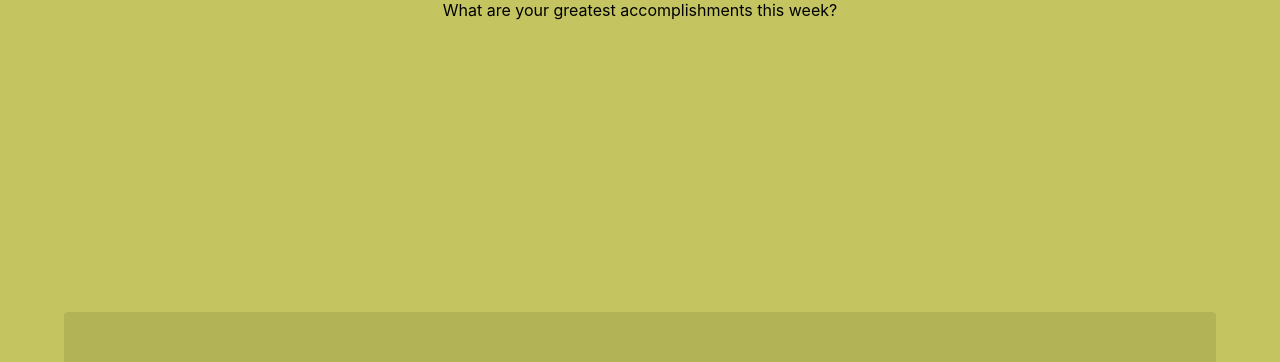
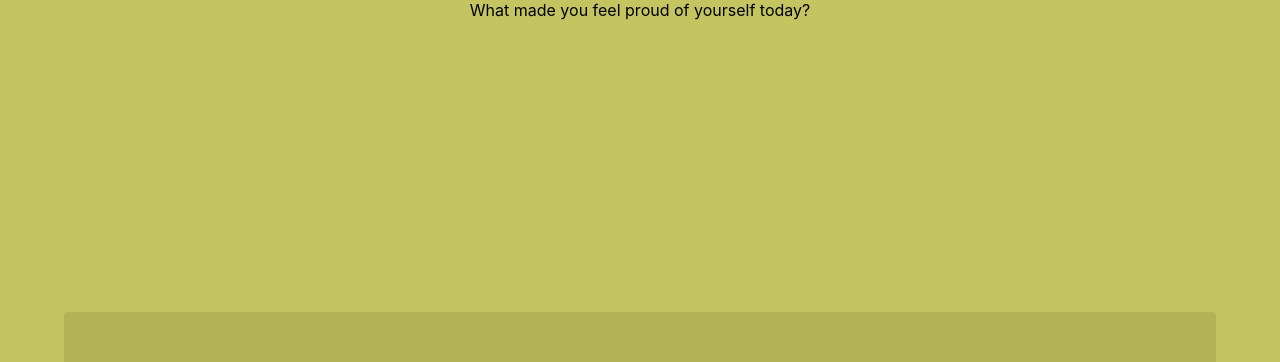
Before and after one commit to EnochPoon/ConnectApp, a React (Create React App) app: page / in a window 1280 px wide. Shown: the top 362 px of the page. Built offline with nearby package versions, Linux system fonts and the light colour scheme.

Commit message:
Moved questions to constants folder

```diff
--- /dev/null
+++ b/src/Constants/questions.js
@@ -0,0 +1,10 @@
+export const questions = [
+    'What made you feel proud of yourself today?',
+    'Describe a notable situation you faced today.',
+    'How did this situation make you feel?',
+    'What positive changes would you make happen in your life?',
+    'How much exercise are you getting? Are you happy with your diet?',
+    'Name someone or something that you are grateful for.',
+    'On a scale of 1-10, how was your day?',
+    'What are your hopes for tomorrow?',
+]
--- a/src/PromptContent/index.js
+++ b/src/PromptContent/index.js
@@ -7,10 +7,8 @@ import {
     FilledInput,
 } from '@material-ui/core';
 import {handleResponseList} from './../storage.js'
+import {questions} from './../Constants/questions'
 const TOTAL_Q = 7;
-const sampleQ = ['What are your greatest accomplishments this week?',
-                 'How are you doing?',
-                 'Did i stress you out?', 'What is this question?', 'Is this a lie?', 'Do you like pie', 'Is this the end?']
 
 export default class PromptContent extends React.Component{
     constructor(props){
@@ -22,7 +20,7 @@ export default class PromptContent extends React.Component{
     }
 
     getAllResponses(){
-        let responseList = sampleQ.slice();
+        let responseList = questions.slice();
         for(let i = 0; i < TOTAL_Q; i++){
             responseList[i] = {
                 question: responseList[i],
@@ -33,7 +31,7 @@ export default class PromptContent extends React.Component{
     }
 
     render(){
-        if(this.state.qnum >= sampleQ.length){
+        if(this.state.qnum >= questions.length){
             let responseList = this.getAllResponses();
 
             for(let i = 0; i < TOTAL_Q; i++){
@@ -52,7 +50,7 @@ export default class PromptContent extends React.Component{
         return (
             <div className="wrapper">
                 <div className="content">
-                    <div className="question">{sampleQ[this.state.qnum]}</div>
+                    <div className="question">{questions[this.state.qnum]}</div>
                     <FilledInput
                         type="text"
                         multiline={true}
```
